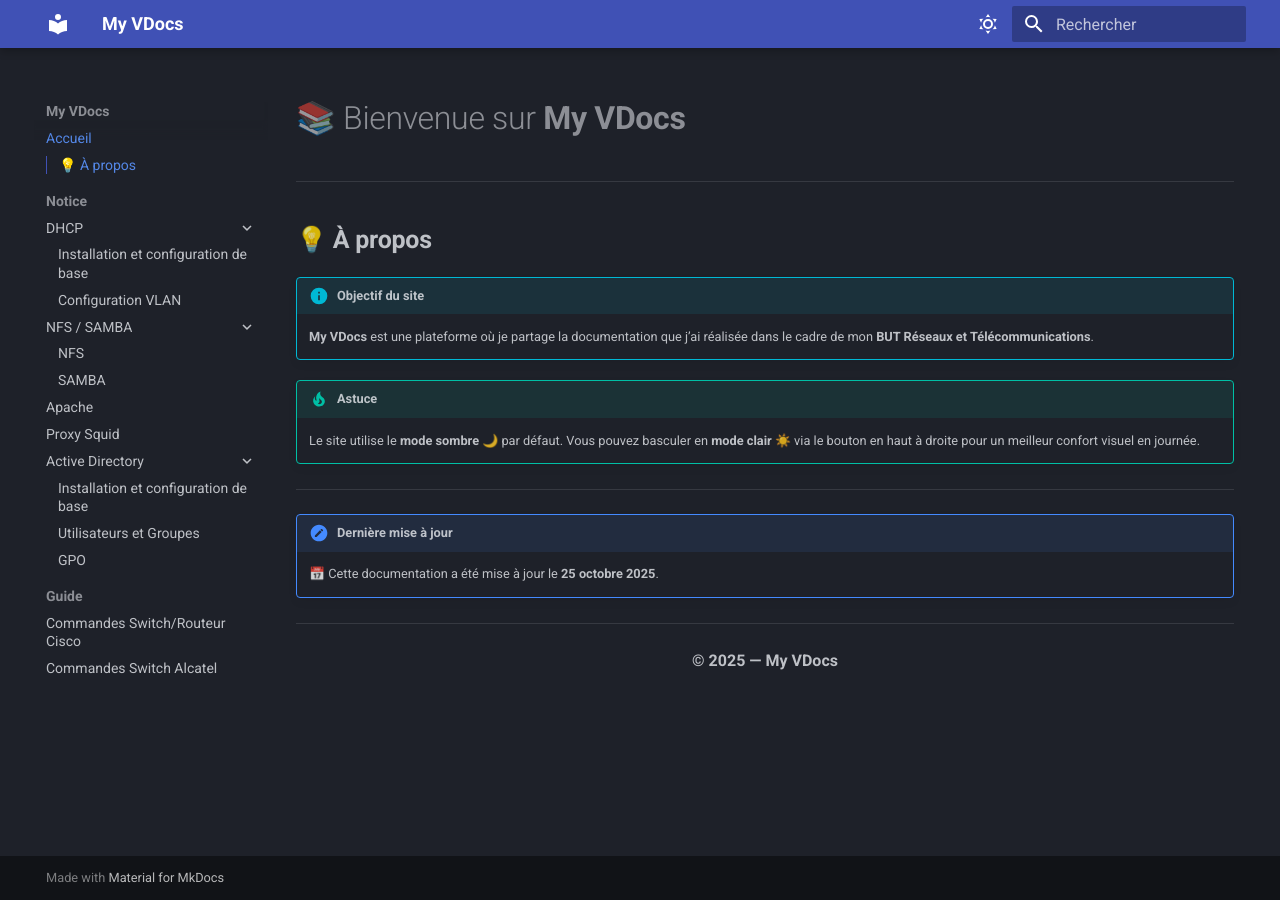
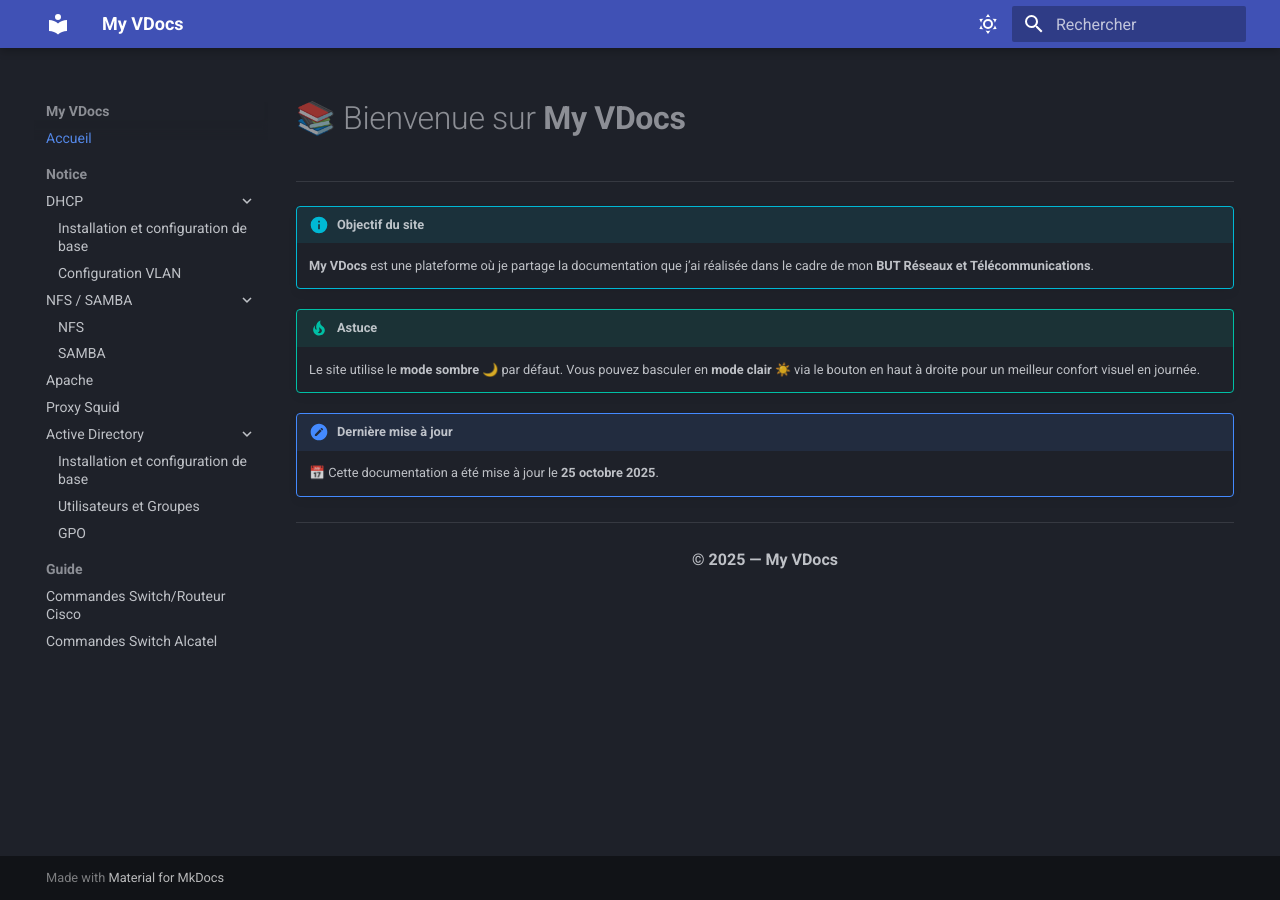
Before and after one commit to LogoViktor/My-VDocs, an MkDocs documentation site: the page built from docs/index.md, in a window 1280 px wide. Built offline with MkDocs 1.6.1 and Material for MkDocs 9.7.7, drawn with Linux system fonts in a browser that asks for light colours.

Commit message:
Update index.md

```diff
--- a/docs/index.md
+++ b/docs/index.md
@@ -6,15 +6,12 @@
 
 ---
 
-## 💡 **À propos**
 
 !!! info "Objectif du site"
     **My VDocs** est une plateforme où je partage la documentation que j’ai réalisée dans le cadre de mon **BUT Réseaux et Télécommunications**.
 
 !!! tip "Astuce"
     Le site utilise le **mode sombre 🌙** par défaut. Vous pouvez basculer en **mode clair ☀️** via le bouton en haut à droite pour un meilleur confort visuel en journée.
-
----
 
 !!! note "Dernière mise à jour"
     📅 Cette documentation a été mise à jour le **25 octobre 2025**.
```
